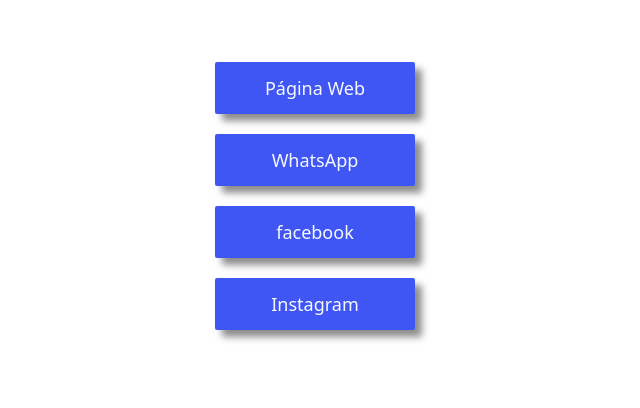
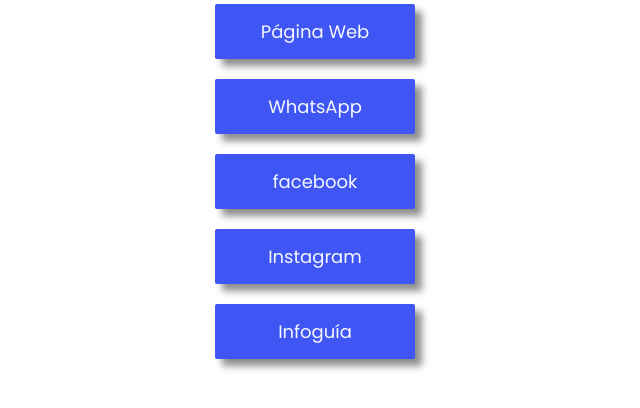
Before and after one commit to TheDevBianchi/linker, a plain HTML site: page index.html in a window 1280 px wide. Shown: the part 346-754 px from the top of the page, without its empty margins (325-965 px from the left). Drawn offline with Linux system fonts and the light colour scheme.

Commit message:
Adding new Link

```diff
--- a/index.html
+++ b/index.html
@@ -18,6 +18,8 @@
         target="_blank">WhatsApp</a>
       <a href="https://www.facebook.com/PlomerosDelEste" target="_blank">facebook</a>
       <a href='https://www.instagram.com/plomerosdeleste/' target="_blank">Instagram</a>
+      <a href='https://infoguia.com/is.asp?emp=plomeros-del-este-24-horas-caracas&clte=17977316&ciud=41'
+        target="_blank">Infoguía</a>
     </div>
   </main>
 </body>
--- a/style.css
+++ b/style.css
@@ -1,3 +1,5 @@
+@import url('https://fonts.googleapis.com/css2?family=Poppins:wght@100;200;300;400;500;600;700;800;900&display=swap');
+
 * {
   margin: 0;
   padding: 0;
```
